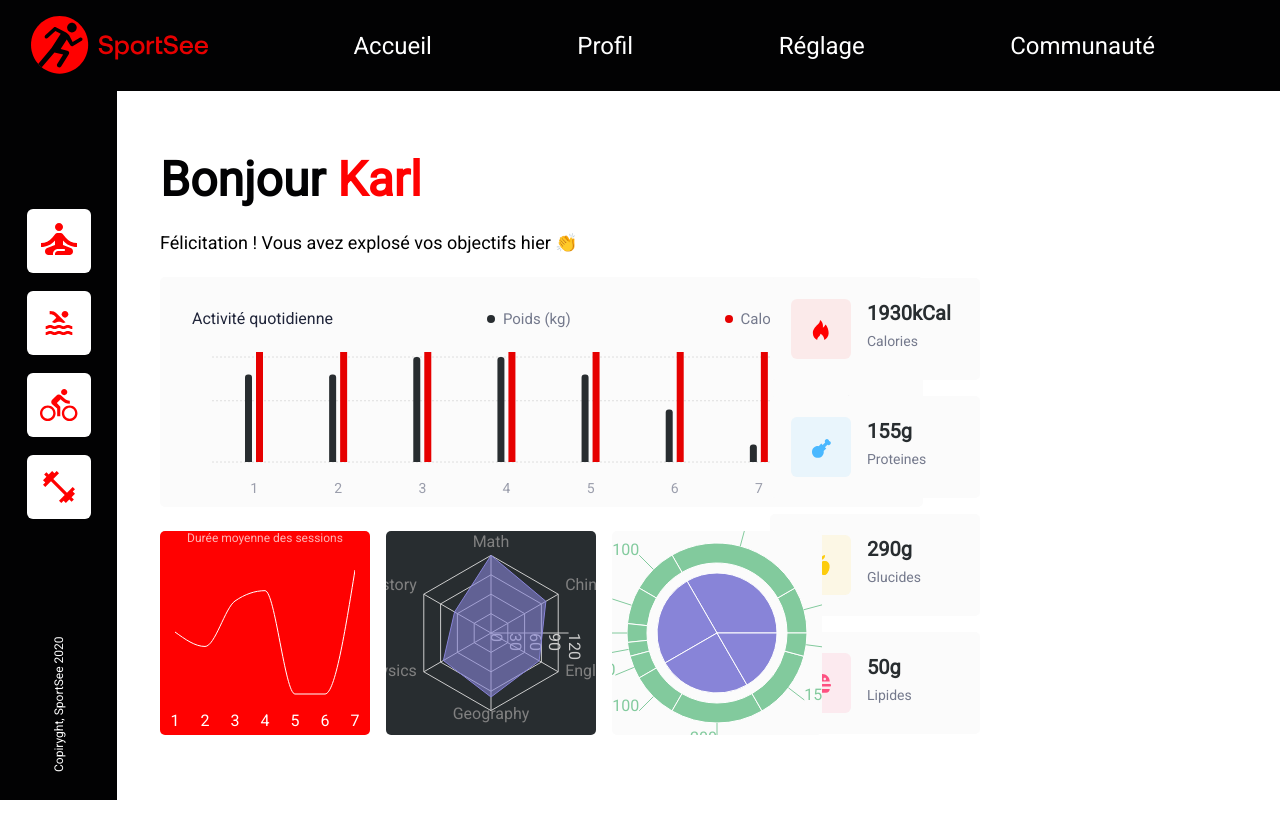
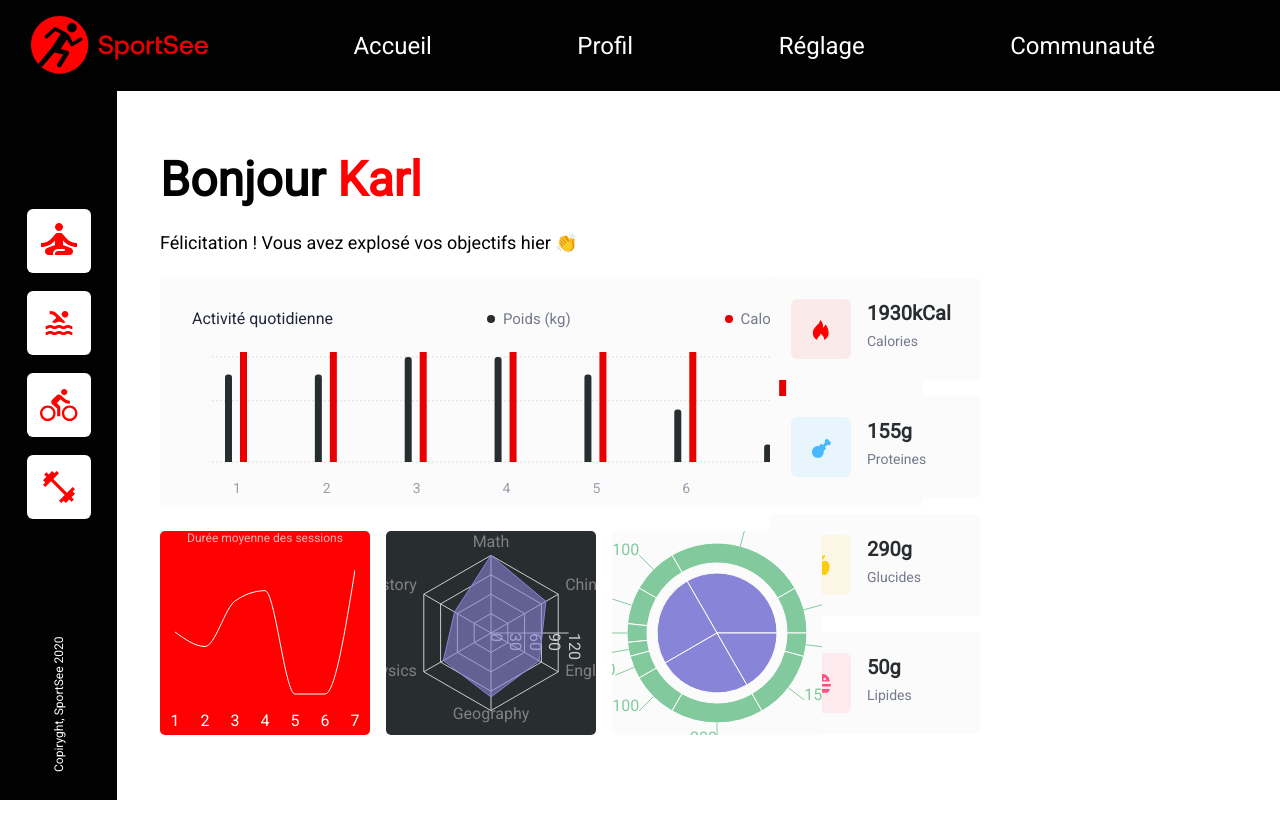
Before and after one commit to jordanconot/sport-see, a React (Vite) app: page / in a window 1280 px wide. Shown: the top 838 px of the page. Built offline with nearby package versions, Linux system fonts and the light colour scheme.

Commit message:
feat: barchart ok

```diff
--- a/src/componant/CustomBarChart.jsx
+++ b/src/componant/CustomBarChart.jsx
@@ -113,15 +113,18 @@ const formatDay = (day) => {
             </div>
           </div>
           <div className="bar_chart">
-            <ResponsiveContainer width="100%" height={145}>
+            <ResponsiveContainer width='100%' height={145}>
               <BarChart
                 data={formattedData}
+
                 margin={{
                   top: 5,
                   right: 30,
                   left: 20,
                   bottom: 5,
                 }}
+                barGap={8}
+
               >
                 <CartesianGrid strokeDasharray="2" vertical={false} stroke='#DEDEDE' />
                 <XAxis
@@ -131,6 +134,7 @@ const formatDay = (day) => {
                   axisLine={false}
                   tick={{ fill: '#9B9EAC', fontSize: '14px' }}
                   tickMargin={15}
+                  padding={{ left: -20, right: -20}}
 
                 />
                 <YAxis
```
